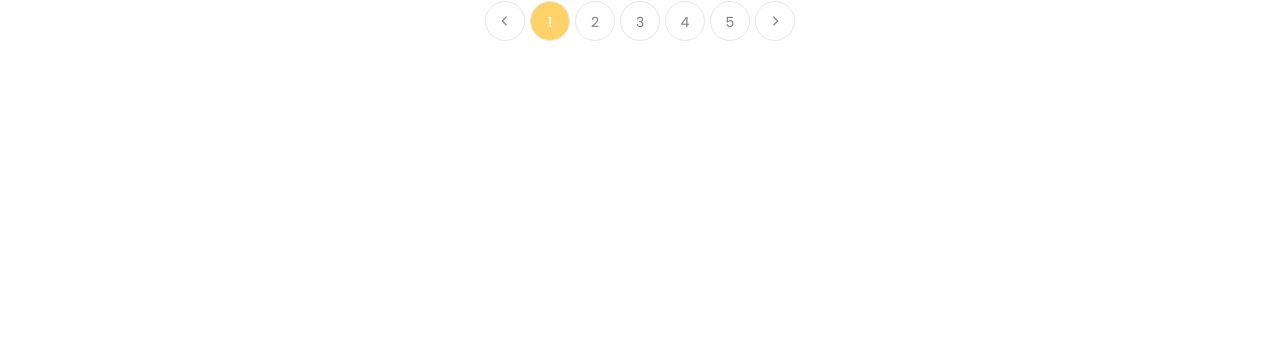
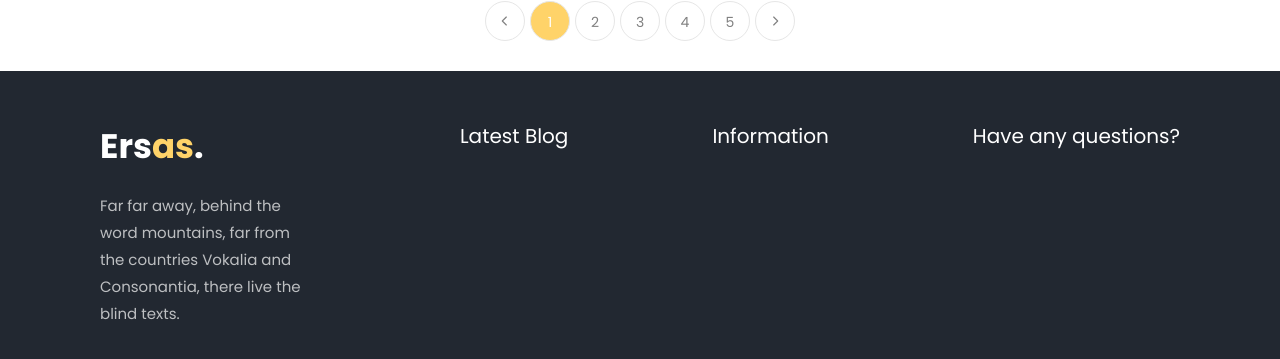
Before and after one commit to Natnael772/ersas, a React (Create React App) app in the folder client/: page / in a window 1280 px wide. Shown: the part 1789-2148 px from the top of the page. Before the commit the page ends 1860 px from the top, so only its background shows below. Built offline with nearby package versions, Linux system fonts and the light colour scheme.

Commit message:
Working on footer

```diff
--- a/client/src/App.js
+++ b/client/src/App.js
@@ -5,6 +5,7 @@ import Landing from "./components/Landing/Landing";
 import BlogsByCat from "./components/BlogsByCat/BlogsByCat";
 import Pagination from "./components/Pagination/Pagination";
 import NavT from "./NavT";
+import Footer from "./components/Footer/Footer";
 
 function App() {
   return (
@@ -13,6 +14,8 @@ function App() {
       {/* <Landing /> */}
       <BlogsByCat />
       <Pagination />
+      <Footer />
+
       {/* <NavT /> */}
     </div>
   );
--- a/client/src/components/Footer/Footer.css
+++ b/client/src/components/Footer/Footer.css
@@ -0,0 +1,34 @@
+.spanned {
+  color: #ffd369;
+}
+.footer-main-container {
+  font-size: 1.6rem;
+  /* background-color: #222831;
+   */
+  background-color: #222831;
+  padding: 5rem 10rem;
+  display: flex;
+  /* align-items: center; */
+  justify-content: space-between;
+  /* gap: 2rem; */
+}
+.footer-intro {
+  width: 20%;
+  color: #fff;
+}
+.footer-logo {
+  font-size: 3.4rem;
+  font-weight: 700;
+}
+.footer-title {
+  color: #ffffff;
+  font-size: 2rem;
+}
+
+.desc {
+  line-height: 1.8;
+  font-weight: 400;
+  padding-top: 2rem;
+  color: #ffffffb3;
+  font-size: 1.5rem;
+}
--- a/client/src/components/Footer/Footer.js
+++ b/client/src/components/Footer/Footer.js
@@ -1,8 +1,11 @@
+import "./Footer.css";
 const Footer = () => {
   return (
     <div className="footer-main-container">
       <div className="footer-intro">
-        <h2 className="footer-logo">Ersas</h2>
+        <h2 className="footer-logo">
+          Ers<span className="spanned">as</span>.
+        </h2>
         <p className="desc">
           Far far away, behind the word mountains, far from the countries
           Vokalia and Consonantia, there live the blind texts.
@@ -20,3 +23,4 @@ const Footer = () => {
     </div>
   );
 };
+export default Footer;
--- a/package.json
+++ /dev/null
@@ -1,5 +0,0 @@
-{
-  "dependencies": {
-    "react-icons": "^4.8.0"
-  }
-}
```
Also changed, not shown: 1 other file (tests, documents, lock files or other folders).
